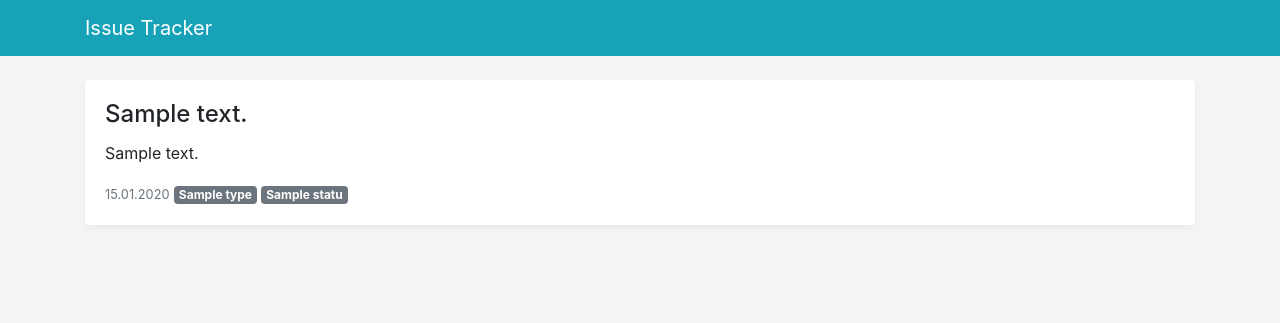
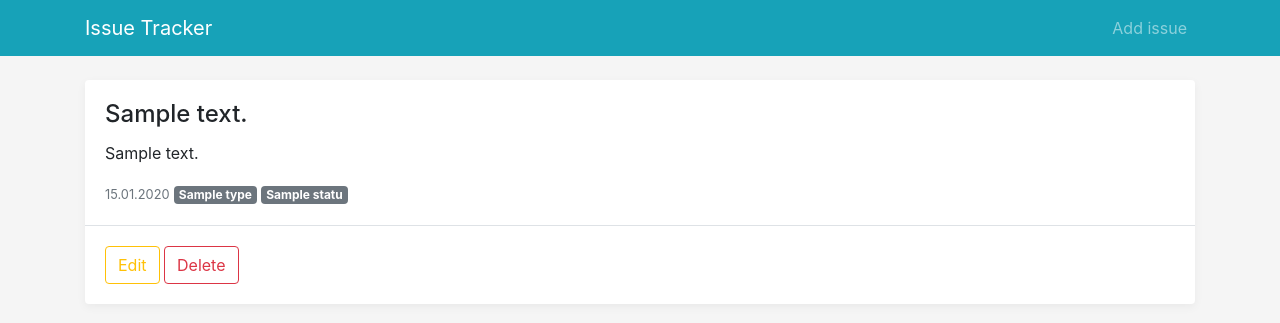
Before and after one commit to mkubibaev/issue-tracker, a Django app: page /issues/1 in a window 1280 px wide. Shown: the top 323 px of the page. Run offline with Django 3.2, Linux system fonts and the light colour scheme; tables that the repository leaves empty hold one stand-in row (values such as "Sample post"); parts of the project's set-up code (start-up, migrations or seed data) failed here and were passed over; some libraries are stand-ins or nearby versions.

Commit message:
issue update/delete (extends View)

```diff
--- a/src/core/settings.py
+++ b/src/core/settings.py
@@ -37,6 +37,7 @@ INSTALLED_APPS = [
     'django.contrib.sessions',
     'django.contrib.messages',
     'django.contrib.staticfiles',
+    'widget_tweaks',
     'webapp'
 ]
 
--- a/src/core/urls.py
+++ b/src/core/urls.py
@@ -16,10 +16,13 @@ Including another URLconf
 from django.contrib import admin
 from django.urls import path
 
-from webapp.views import IndexView, IssueDetail
+from webapp.views import IndexView, IssueDetail, IssueCreateView, IssueEditView, IssueDeleteView
 
 urlpatterns = [
     path('', IndexView.as_view(), name='index'),
     path('issues/<int:pk>', IssueDetail.as_view(), name='issue_detail'),
+    path('issues/add', IssueCreateView.as_view(), name='issue_add'),
+    path('issues/<int:pk>/edit', IssueEditView.as_view(), name='issue_edit'),
+    path('issues/<int:pk>/delete', IssueDeleteView.as_view(), name='issue_delete'),
     path('admin/', admin.site.urls),
 ]
--- a/src/webapp/models.py
+++ b/src/webapp/models.py
@@ -4,8 +4,8 @@ from django.db import models
 class Issue(models.Model):
     summary = models.CharField(max_length=100, verbose_name='Summary')
     description = models.TextField(max_length=2000, verbose_name='Description', null=True, blank=True)
-    status = models.ForeignKey('webapp.Status', related_name='status', on_delete=models.PROTECT, verbose_name='Status')
-    type = models.ForeignKey('webapp.Type', related_name='type', on_delete=models.PROTECT, verbose_name='Type')
+    status = models.ForeignKey('webapp.Status', related_name='issues', on_delete=models.PROTECT, verbose_name='Status')
+    type = models.ForeignKey('webapp.Type', related_name='issues', on_delete=models.PROTECT, verbose_name='Type')
     created_at = models.DateTimeField(auto_now_add=True, verbose_name='Created at')
 
     def __str__(self):
--- a/src/webapp/templates/base.html
+++ b/src/webapp/templates/base.html
@@ -20,6 +20,7 @@
         </button>
         <div class="collapse navbar-collapse" id="navbarText">
             <ul class="navbar-nav ml-auto">
+                <li class="nav-item"><a  class="nav-link" href="{% url 'issue_add' %}">Add issue</a></li>
                 {% block menu %}{% endblock %}
             </ul>
         </div>
--- a/src/webapp/templates/issue_detail.html
+++ b/src/webapp/templates/issue_detail.html
@@ -2,12 +2,16 @@
 
 {% block content %}
     <div class="card">
-        <div class="card-body">
+        <div class="card-body border-bottom">
             <h4 class="card-title">{{ issue.summary }}</h4>
             <p class="card-text">{{ issue.description }}</p>
             <small class="text-muted">{{ issue.created_at|date:'d.m.Y' }}</small>
             <span class="badge badge-secondary">{{ issue.type }}</span>
             <span class="badge badge-secondary">{{ issue.status }}</span>
         </div>
+        <div class="card-body">
+            <a href="{% url 'issue_edit' issue.pk %}" class="btn btn-outline-warning">Edit</a>
+            <a href="{% url 'issue_delete' issue.pk %}" class="btn btn-outline-danger">Delete</a>
+        </div>
     </div>
 {% endblock %}
--- a/src/webapp/views.py
+++ b/src/webapp/views.py
@@ -1,12 +1,18 @@
-from django.shortcuts import render, get_object_or_404
-from django.views.generic import TemplateView
+from django.shortcuts import render, get_object_or_404, redirect
+from django.views.generic import View, TemplateView
 
+from webapp.forms import IssueForm
 from webapp.models import Issue
 
 
 class IndexView(TemplateView):
     template_name = 'index.html'
-    extra_context = {'issues': Issue.objects.all()}
+
+    def get_context_data(self, **kwargs):
+        context = super().get_context_data(**kwargs)
+        issues = Issue.objects.all()
+        context['issues'] = issues
+        return context
 
 
 class IssueDetail(TemplateView):
@@ -17,3 +23,58 @@ class IssueDetail(TemplateView):
         issue_pk = kwargs.get('pk')
         context['issue'] = get_object_or_404(Issue, pk=issue_pk)
         return context
+
+
+class IssueCreateView(View):
+    def get(self, request, *args, **kwargs):
+        form = IssueForm()
+        return render(request, 'issue_add.html', {'form': form})
+
+    def post(self, request, *args, **kwargs):
+        form = IssueForm(data=request.POST)
+        if form.is_valid():
+            issue = Issue.objects.create(
+                summary=form.cleaned_data['summary'],
+                description=form.cleaned_data['description'],
+                type=form.cleaned_data['type'],
+                status=form.cleaned_data['status'],
+            )
+            return redirect('issue_detail', pk=issue.pk)
+        else:
+            return render(request, 'issue_add.html', {'form': form})
+
+
+class IssueEditView(View):
+    def get(self, request, *args, **kwargs):
+        issue = get_object_or_404(Issue, pk=kwargs.get('pk'))
+        form = IssueForm(data={
+            'summary': issue.summary,
+            'description': issue.description,
+            'type': issue.type,
+            'status': issue.status
+        })
+        return render(request, 'issue_edit.html', {'form': form, 'issue': issue})
+
+    def post(self, request, *args, **kwargs):
+        issue = get_object_or_404(Issue, pk=kwargs.get('pk'))
+        form = IssueForm(data=request.POST)
+        if form.is_valid():
+            issue.summary = form.cleaned_data['summary']
+            issue.description = form.cleaned_data['description']
+            issue.type = form.cleaned_data['type']
+            issue.status = form.cleaned_data['status']
+            issue.save()
+            return redirect('issue_detail', pk=issue.pk)
+        else:
+            return render(request, 'issue_edit.html', {'form': form, 'issue': issue})
+
+
+class IssueDeleteView(View):
+    def get(self, request, *args, **kwargs):
+        issue = get_object_or_404(Issue, pk=kwargs.get('pk'))
+        return render(request, 'issue_delete.html', {'issue': issue})
+
+    def post(self, request, *args, **kwargs):
+        issue = get_object_or_404(Issue, pk=kwargs.get('pk'))
+        issue.delete()
+        return redirect('index')
```
Also changed, not shown: src/webapp/forms.py (added, +11 -0 lines), src/webapp/templates/issue_add.html (added, +10 -0 lines), src/webapp/templates/issue_delete.html (added, +15 -0 lines), src/webapp/templates/issue_edit.html (added, +10 -0 lines), src/webapp/templates/partial/issue_add_update_form.html (added, +22 -0 lines), src/webapp/migrations/0005_auto_20200602_0556.py (added).
